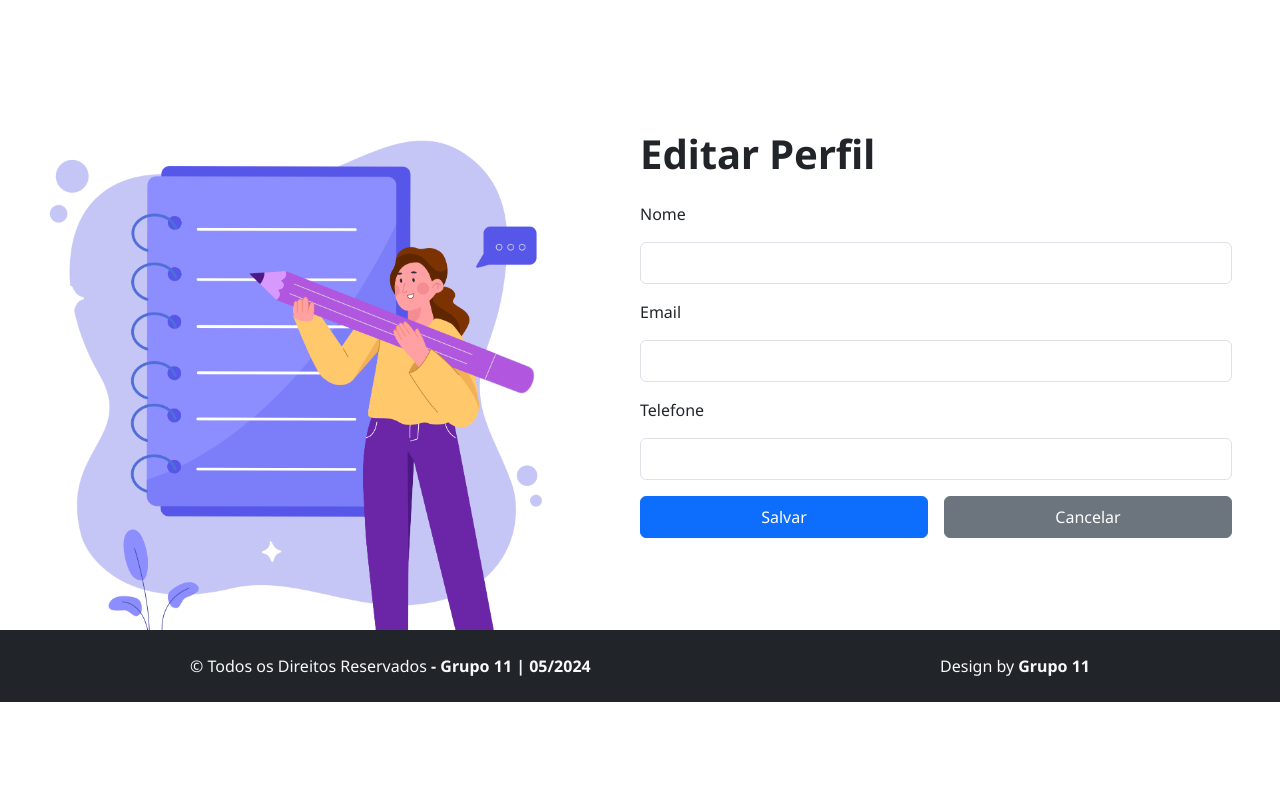
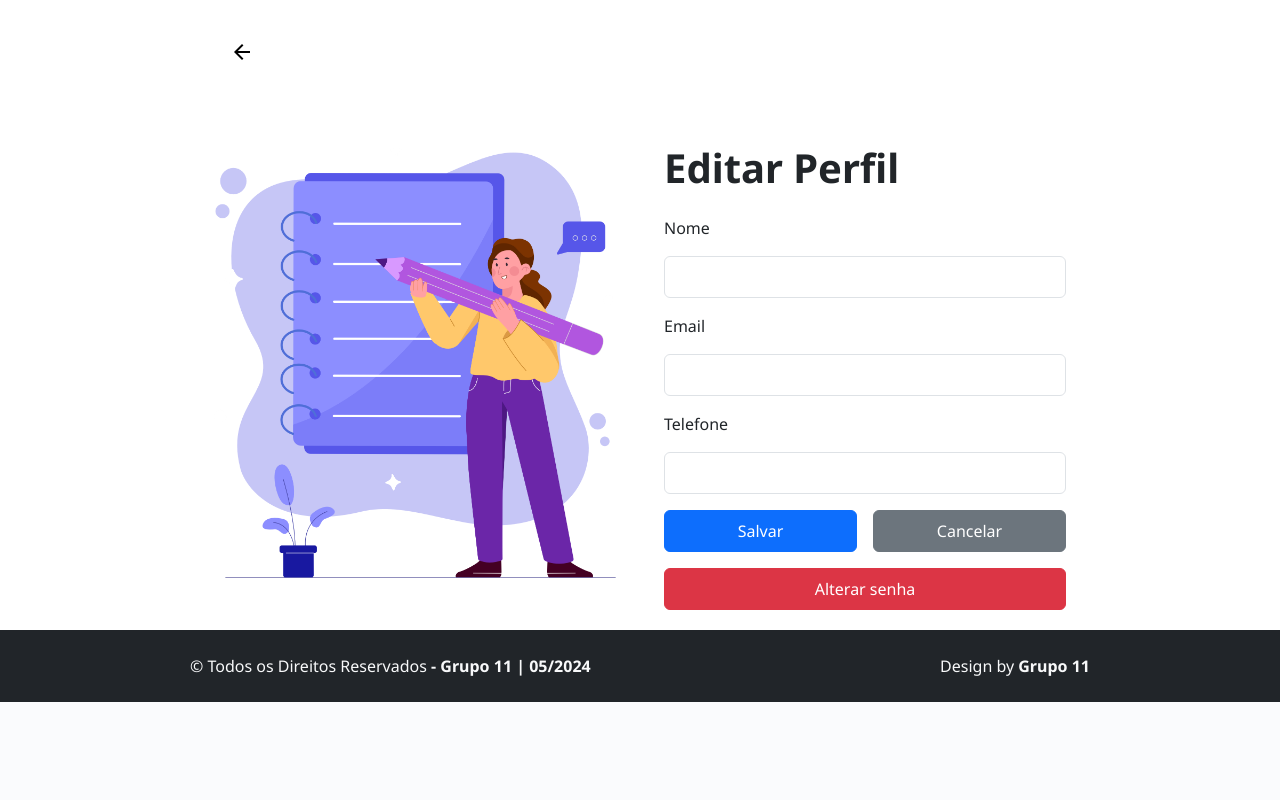
Before and after one commit to hallan-n/dose-certa, a PHP site: page /pages/user_profile.php in a window 1280 px wide. Shown: the part 98-898 px from the top of the page. After the commit the page ends 800 px from the top, so only its background shows below. Run offline with PHP 8.4, Linux system fonts and the light colour scheme.

Commit message:
refactor: ref. header and user pages

```diff
--- a/app/assets/shared/header.php
+++ b/app/assets/shared/header.php
@@ -4,6 +4,8 @@
         <a href="/pages/medication_list.php">
             <img src="../assets/images/logo.png" alt="logo" width="100" height="100%">
         </a>
-        <span class="fs-1 text-light material-symbols-outlined">account_circle</span>
+        <a href="/pages/user_profile.php">
+            <span class="fs-1 text-light material-symbols-outlined">account_circle</span>
+        </a>
     </div>
 </header>
--- a/app/pages/user_profile.php
+++ b/app/pages/user_profile.php
@@ -13,8 +13,11 @@
 
 <body>
     <?php include "../assets/shared/header.php" ?>
-    <main class="px-5 d-flex align-items-center flex-column justify-content-center">
-        <div class="w-100 d-flex" id="user_limited">
+    <main class="p-4 mx-auto h-100" style="max-width: 900px;">
+        <a href="/pages/medication_list.php">
+            <span id="arrow_back" class="material-symbols-outlined p-3 mb-3">arrow_back</span>
+        </a>
+        <div class="w-100 d-flex gap-5 mt-5" id="user_limited">
             <section class="w-100" id="user_img">
                 <img src="../assets/images/account-edit.png" alt="" width="100%" style="max-width: 502px;">
             </section>
@@ -31,11 +34,11 @@
                         <button class="btn btn-primary w-100 p-2" type="submit">Salvar</button>
                         <a href="/" class="btn btn-secondary w-100  p-2" type="submit">Cancelar </a>
                     </div>
+                    <a href="/pages/user_password.php" class="btn btn-danger mt-3 w-100  p-2" type="submit">Alterar senha</a>
                 </form>
             </section>
         </div>
     </main>
     <?php include "../assets/shared/footer.php" ?>
 </body>
-
 </html>
```
Also changed, not shown: app/pages/user_password.php (+5 -2 lines).
